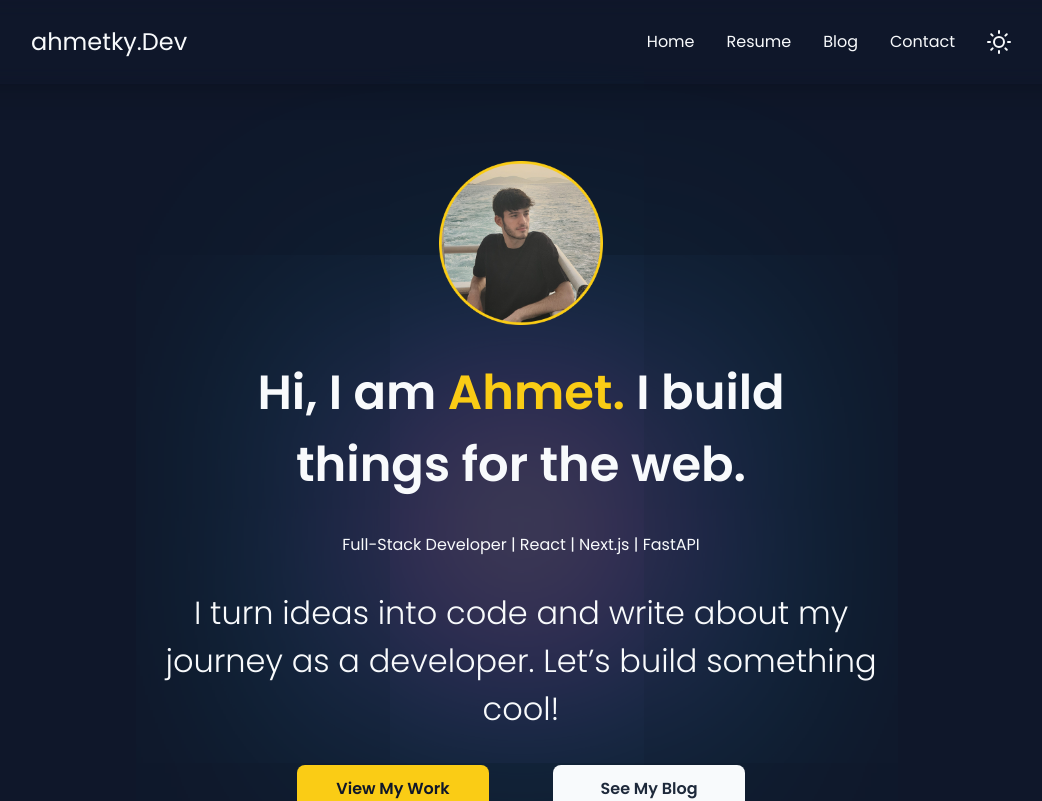
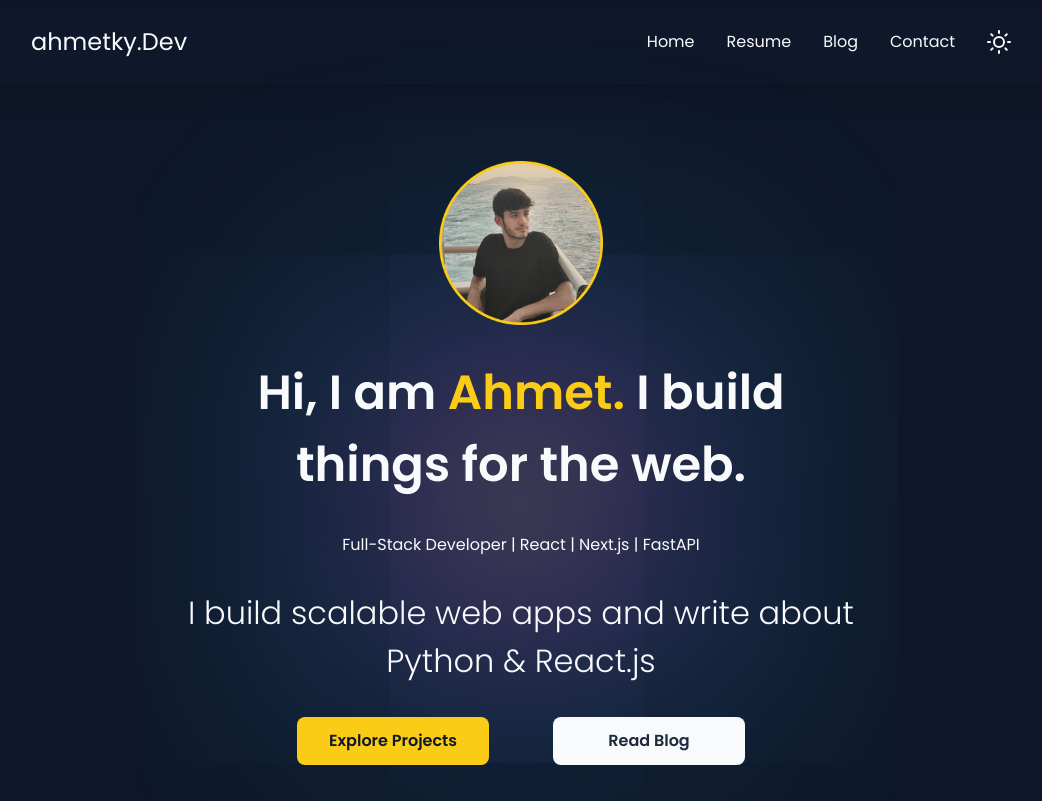
Before and after one commit to kaya70875/personal, a Next.js app: page / in a window 1280 px wide. Shown: the top 801 px of the page, without its empty margins (119-1161 px from the left). Built offline with nearby package versions, Linux system fonts and the light colour scheme.

Commit message:
refactor: update naming for better CTA

```diff
--- a/src/app/page.tsx
+++ b/src/app/page.tsx
@@ -43,11 +43,11 @@ export default function Home() {
         </header>
         <h1 className="max-w-2xl">Hi, I am <span className="text-accent">Ahmet. </span>I build things for the web.</h1>
         <Typewriter text="Full-Stack Developer | React | Next.js | FastAPI" />
-        <h3 className="max-w-3xl 2xl:max-w-4xl">I turn ideas into code and write about my journey as a developer. Let’s build something cool!</h3>
+        <h3 className="max-w-3xl 2xl:max-w-4xl">I build scalable web apps and write about Python & React.js</h3>
         <div className="flex items-center gap-8 sm:gap-16 justify-center w-full">
-          <Button onClick={() => projectsRef.current?.scrollIntoView({ behavior: 'smooth', inline: 'end' })} className="w-36 sm:w-48 hover:opacity-80">View My Work</Button>
+          <Button onClick={() => projectsRef.current?.scrollIntoView({ behavior: 'smooth', inline: 'end' })} className="w-36 sm:w-48 hover:opacity-80">Explore Projects</Button>
           <Link href={'/blog'}>
-            <Button className="w-36 sm:w-48" variant="secondary">See My Blog</Button>
+            <Button className="w-36 sm:w-48" variant="secondary">Read Blog</Button>
           </Link>
         </div>
 
```
